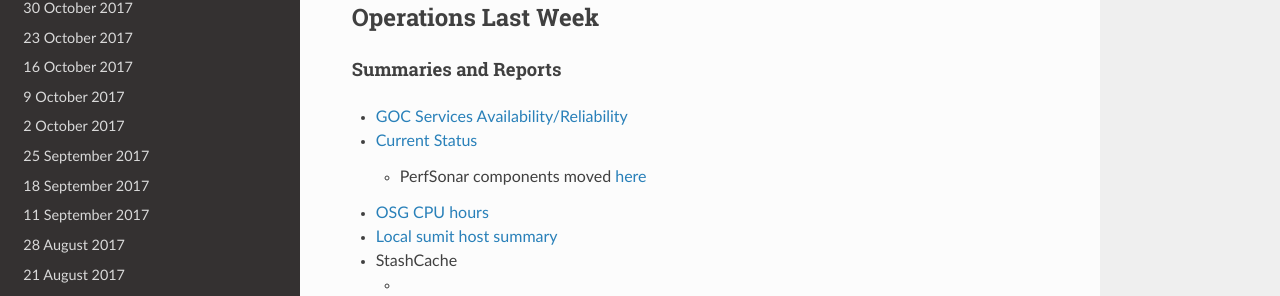
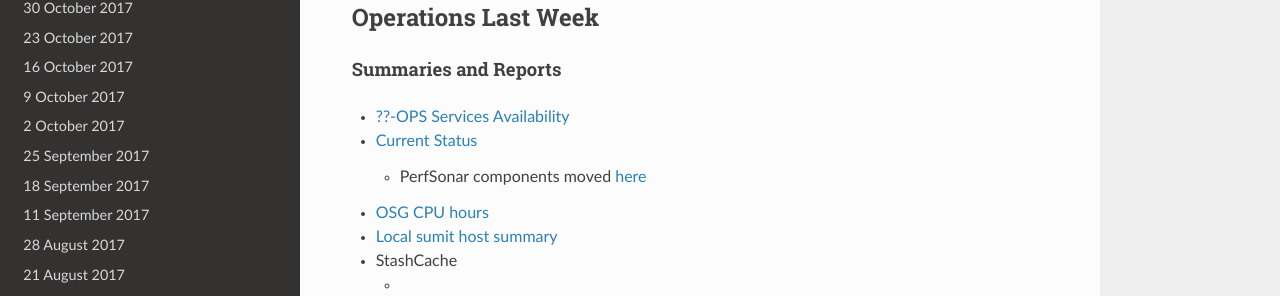
Before and after one commit to osg-htc/operations, an MkDocs documentation site: the page built from docs/WeeklyMinutes/06Nov2017.md, in a window 1280 px wide and 900 px high. Shown: the part 407-703 px from the top of the window. Built offline with MkDocs 1.6.1, drawn with Linux system fonts in a browser that asks for light colours; nearby versions of some CDN libraries; old or Windows-style settings are respelled for this version of MkDocs.

Commit message:
Update 06Nov2017.md

```diff
--- a/docs/WeeklyMinutes/06Nov2017.md
+++ b/docs/WeeklyMinutes/06Nov2017.md
@@ -12,7 +12,7 @@
 
 ## Operations Last Week
 #### Summaries and Reports
-   * [GOC Services Availability/Reliability](http://tinyurl.com/pre26vw)
+   * [??-OPS Services Availability](http://monitor.grid.iu.edu/availability/avail_week_overview.html)
    * [Current Status](http://monitor.grid.iu.edu/availability/production.html)
       * PerfSonar components moved [here](http://monitor.grid.iu.edu/availability/perfsonar.html)
    * [OSG CPU hours](http://tinyurl.com/mf96b88)
```
